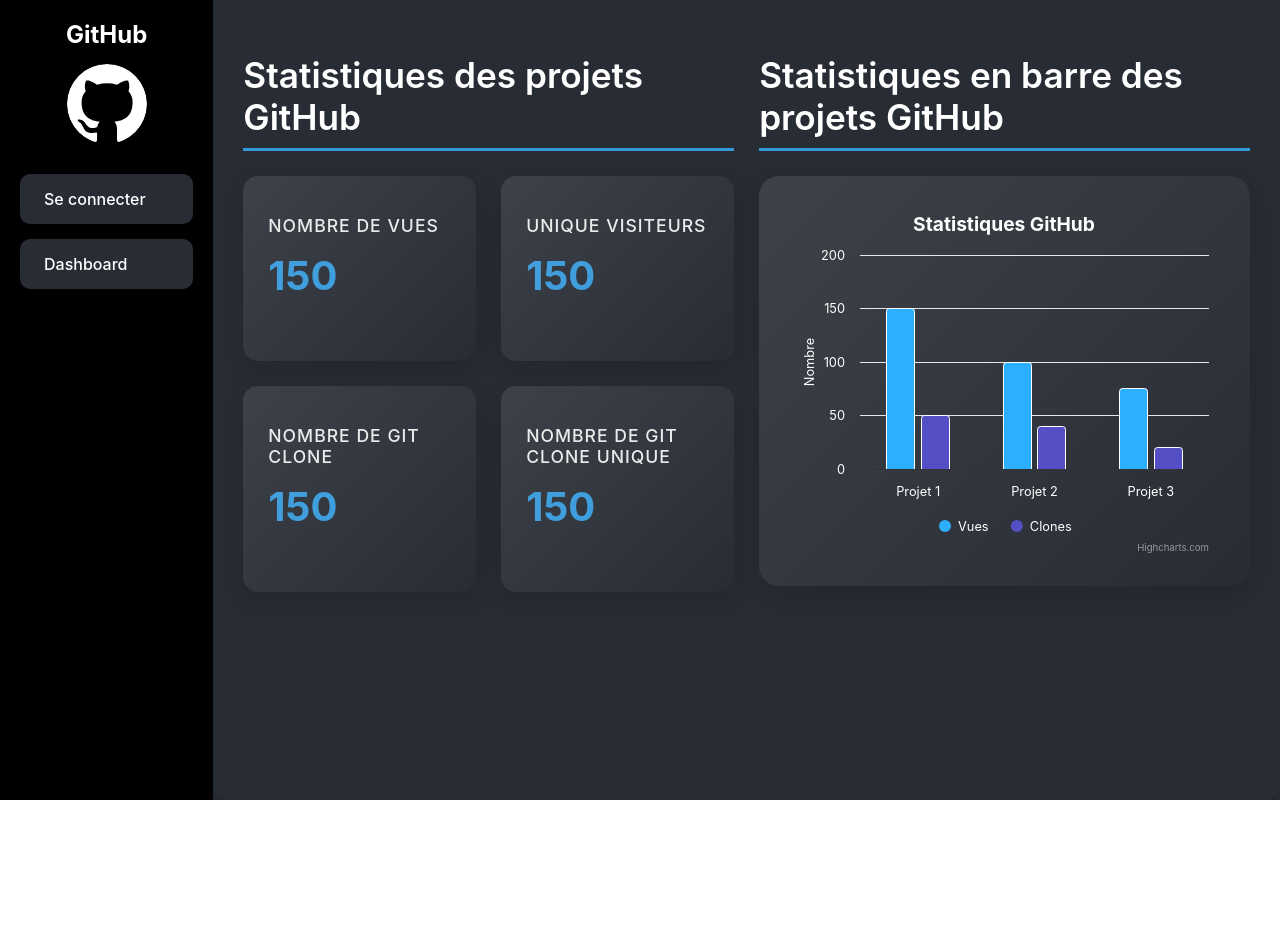
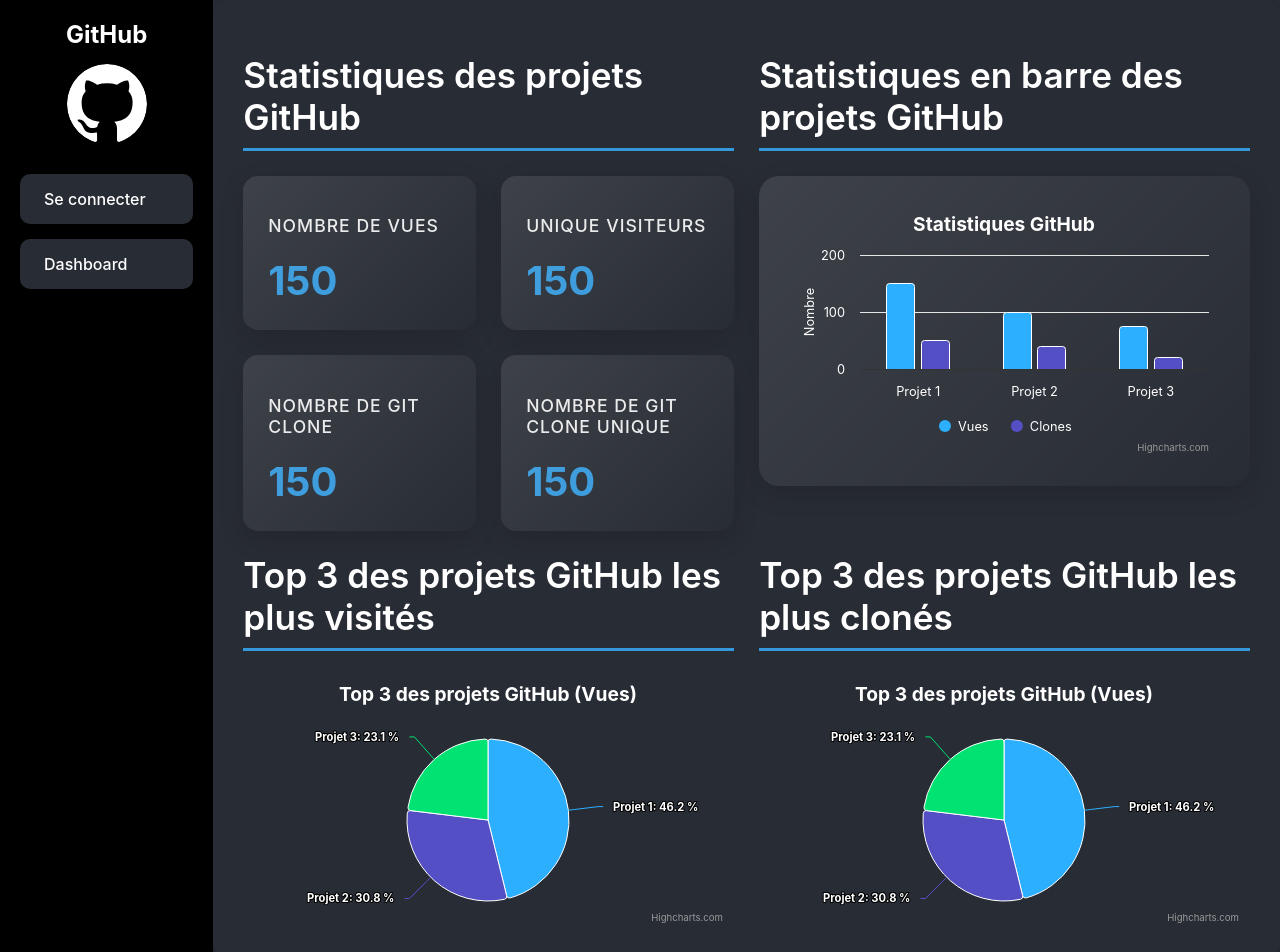
Before and after one commit to CARLU-Antoine/Stats-github, a React (Create React App) app: page / in a window 1280 px wide. Shown: the top 952 px of the page. Before the commit the page ends 800 px from the top, so only its background shows below. Built offline with nearby package versions, Linux system fonts and the light colour scheme.

Commit message:
Ajout de charts camemebert avec highchart

```diff
--- a/src/Dashboard/chart.js
+++ b/src/Dashboard/MyChartBar.js
@@ -2,7 +2,7 @@
 import Highcharts from 'highcharts';
 import HighchartsReact from 'highcharts-react-official';
 
-function MyChart() {
+function MyChartBar() {
   const options = {
     title: {
       text: 'Statistiques GitHub',
@@ -11,7 +11,7 @@
       }
     },
     chart: {
-      height: 350,
+      height: 250,
       type: 'column',
       backgroundColor: 'transparent',
     },
@@ -81,4 +81,4 @@
   );
 }
 
-export default MyChart;
+export default MyChartBar;
--- /dev/null
+++ b/src/Dashboard/MyChartCamembert.js
@@ -0,0 +1,68 @@
+import React from 'react';
+import Highcharts from 'highcharts';
+import HighchartsReact from 'highcharts-react-official';
+
+function MyChartCamembert() {
+  const options = {
+    chart: {
+      type: 'pie',
+      backgroundColor: 'transparent',
+      height: 250,
+    },
+    title: {
+      text: 'Top 3 des projets GitHub (Vues)',
+      style: {
+        color: '#FFFFFF',
+      },
+    },
+    tooltip: {
+      pointFormat: '{series.name}: <b>{point.y}</b> vues',
+    },
+    accessibility: {
+      point: {
+        valueSuffix: ' vues',
+      },
+    },
+    plotOptions: {
+      pie: {
+        allowPointSelect: true,
+        cursor: 'pointer',
+        dataLabels: {
+          enabled: true,
+          format: '<b>{point.name}</b>: {point.percentage:.1f} %',
+          style: {
+            color: '#FFFFFF',
+          },
+        },
+      },
+    },
+    series: [
+      {
+        name: 'Vues',
+        colorByPoint: true,
+        data: [
+          { name: 'Projet 1', y: 150 },
+          { name: 'Projet 2', y: 100 },
+          { name: 'Projet 3', y: 75 },
+        ],
+      },
+    ],
+    legend: {
+      itemStyle: {
+        color: '#FFFFFF',
+      },
+    },
+  };
+
+  return (
+    <div style={{ width: '100%', height: '100%' }}>
+      <HighchartsReact
+        highcharts={Highcharts}
+        options={options}
+        containerProps={{ style: { width: '100%', height: '100%' } }}
+      />
+    </div>
+  );
+}
+
+export default MyChartCamembert;
--- a/src/Dashboard/dashboard.css
+++ b/src/Dashboard/dashboard.css
@@ -12,7 +12,6 @@
 .dashboard-row {
   display: flex;
   gap: 25px;
-  margin-bottom: 30px;
   flex-wrap: wrap;
 }
 
@@ -35,8 +34,6 @@
   grid-template-columns: repeat(auto-fill, minmax(200px, 1fr));
   gap: 25px;
   padding: 0;
-  margin-bottom: 30px;
-  min-height:52vh;
 }
 
 .dashboard-cards-stats p {
@@ -74,7 +71,7 @@
 
 .dashboard-cards-stats h2 {
   font-size: 1.1em;
-  margin-bottom: 15px;
+  margin-bottom: 20px;
   font-weight: 500;
   opacity: 0.9;
   text-transform: uppercase;
--- a/src/Dashboard/dashboard.js
+++ b/src/Dashboard/dashboard.js
@@ -1,5 +1,6 @@
 import './dashboard.css';
-import MyChart from './chart';
+import MyChartBar from './MyChartBar';
+import MyChartCamembert from './MyChartCamembert';
 
 function Dashboard() {
   return (
@@ -32,10 +33,26 @@
             <div className='dashboard-component'>
                 <h1>Statistiques en barre des projets GitHub</h1>
                 <div className='dashboard-bar'>
-                    <MyChart />
+                    <MyChartBar />
                 </div>
             </div>
         </div>
+         <div className="dashboard-row">
+            <div className='dashboard-component'>
+                <h1>Top 3 des projets GitHub les plus visités</h1>
+                <div className='dashboard-camembert'>
+                    <MyChartCamembert />
+                </div>
+            </div>
+            <div className='dashboard-component'>
+                <h1>Top 3 des projets GitHub les plus clonés</h1>
+                <div className='dashboard-camembert'>
+                    <MyChartCamembert />
+                </div>
+            </div>
+
+        </div>
+
     </div>
   );
 }
```
